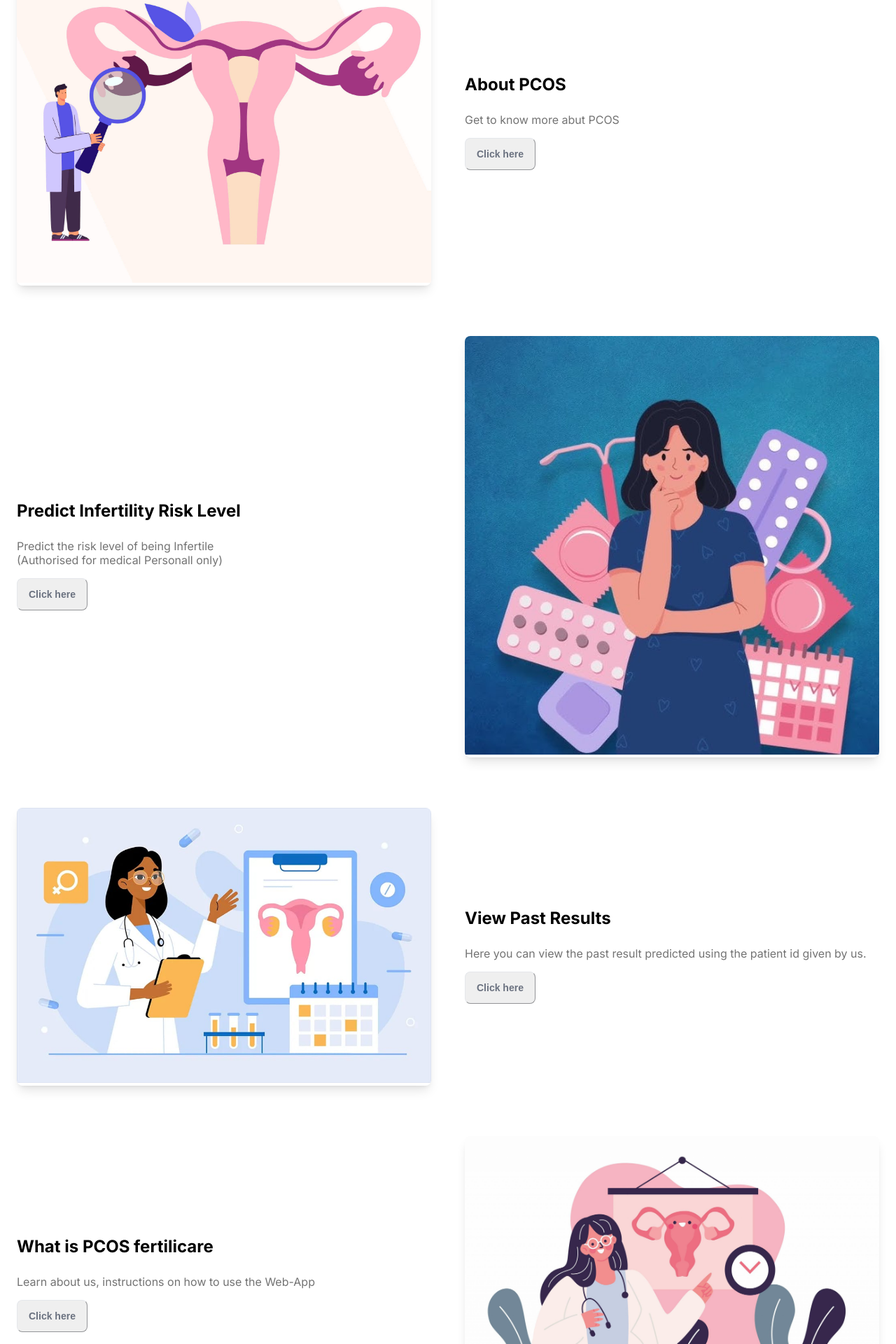
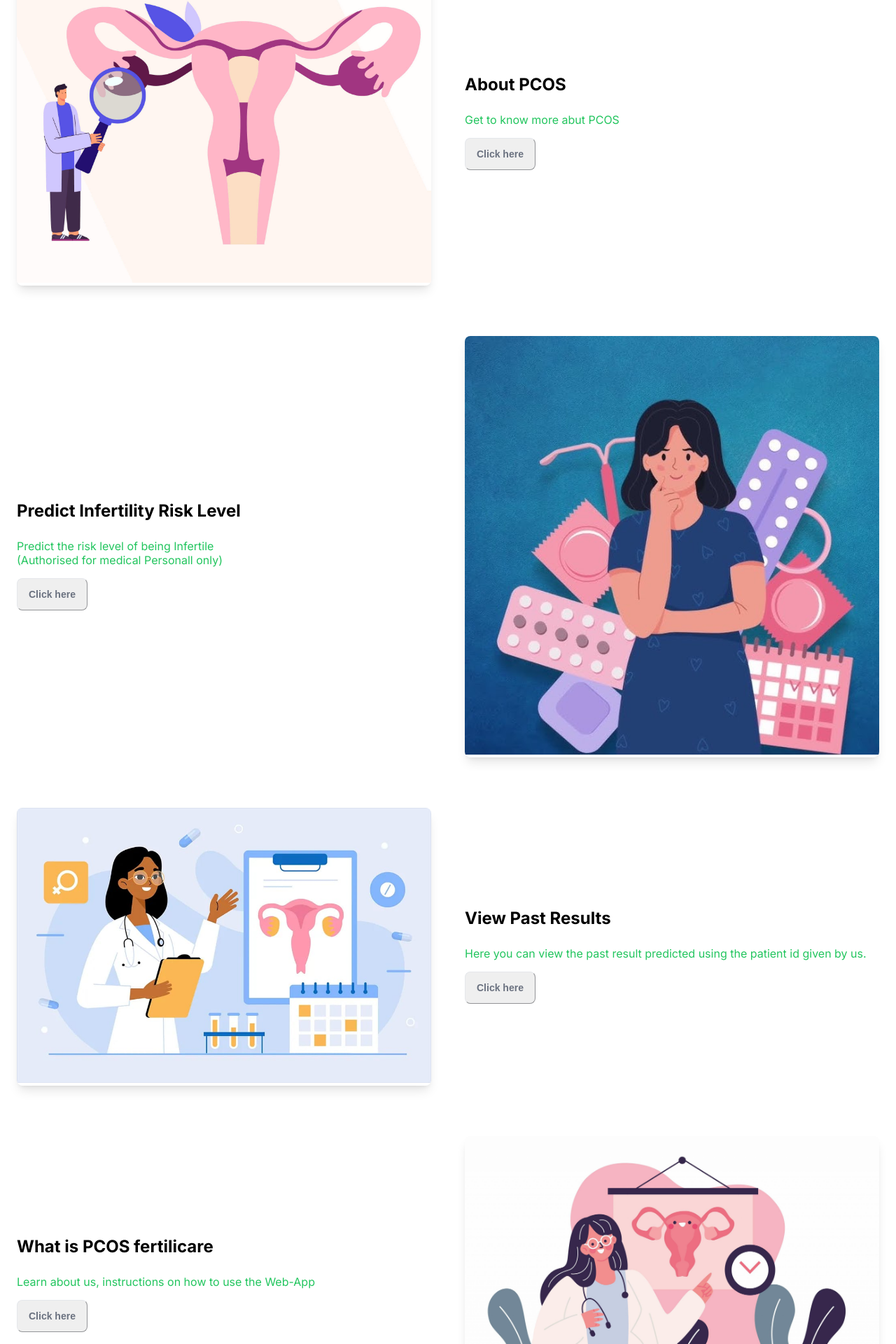
Before and after one commit to KamalikaSene/PCOS-FertiliCare, a Next.js app: page / in a window 1280 px wide. Shown: the part 259-2179 px from the top of the page at 70% size. Built offline with nearby package versions, Linux system fonts and the light colour scheme; no server answers.

Commit message:
changed the text colour

```diff
--- a/src/app/page.jsx
+++ b/src/app/page.jsx
@@ -30,7 +30,7 @@
 
             </div>
 
-            <p class="text-neutral-500 dark:text-neutral-300">
+            <p class="text-green-500">
               Get to know more abut PCOS
             </p>
             <div className="mb-4"></div>
@@ -63,7 +63,7 @@
 
             </div>
 
-            <p class="text-neutral-500 dark:text-neutral-300">
+            <p class="text-green-500">
               Predict the risk level of being Infertile <div></div><div>(Authorised for medical Personall only)</div>
             </p>
             <div className="mb-4"></div>
@@ -93,7 +93,7 @@
             <div class="mb-3 flex items-center justify-center text-sm font-medium text-yellow-600 md:justify-start">
             </div>
 
-            <p class="text-neutral-500 dark:text-neutral-300">
+            <p class="text-green-500">
             Here you can view the past result predicted using the patient id given by us.
             </p>
             <div className="mb-4"></div>
@@ -124,7 +124,7 @@
                   class="mb-3 flex items-center justify-center text-sm font-medium text-primary dark:text-primary-400 md:justify-start">
 
                 </div>
-                <p class="text-neutral-500 dark:text-neutral-300">
+                <p class="text-green-500">
                 Learn about us, instructions on how to use the Web-App
                 </p>
                 <div className="mb-4"></div>
```
